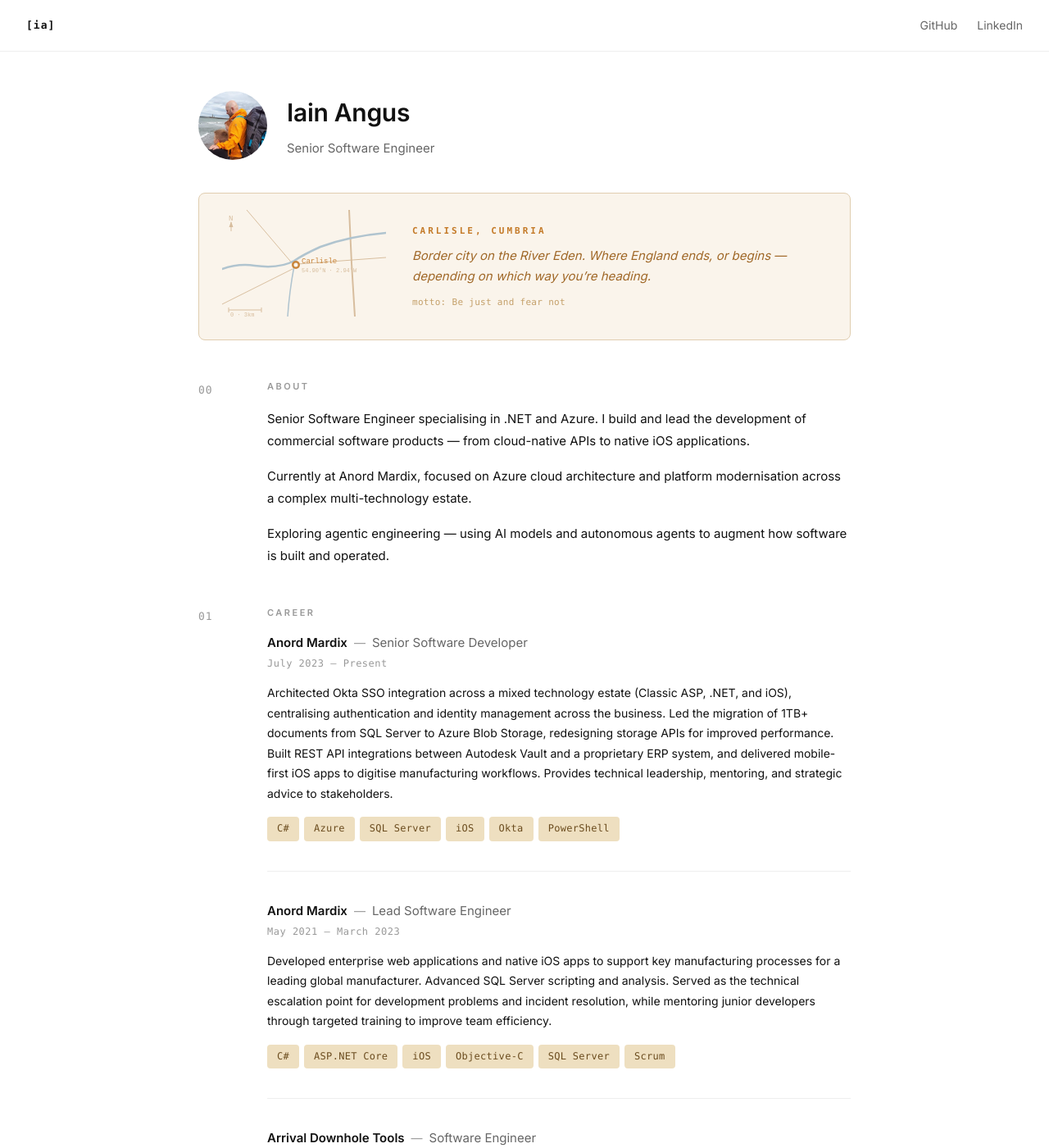
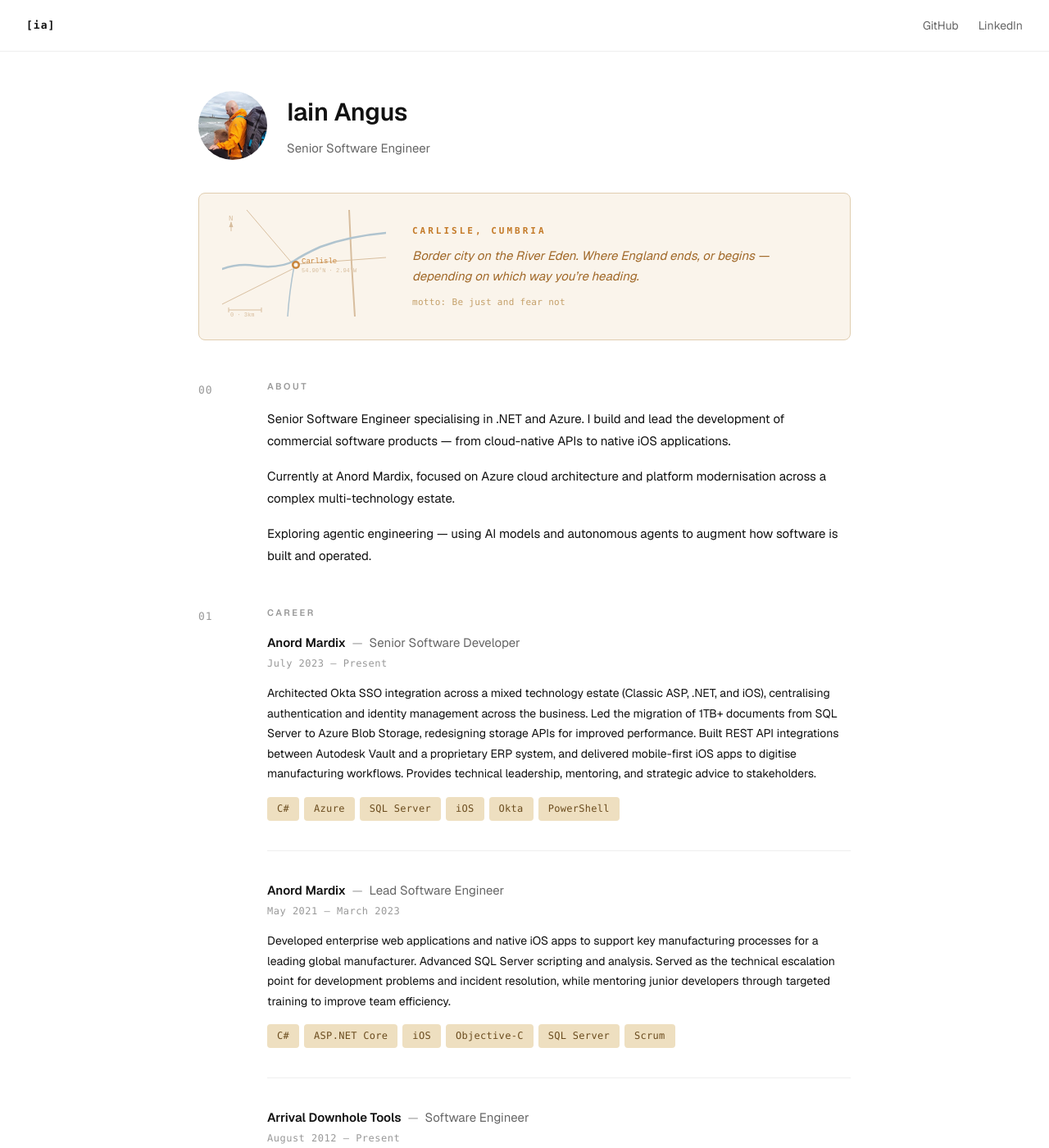
Before and after one commit to sixfortyfour/sixfortyfour.github.io, a Jekyll site: the page built from index.html, in a window 1280 px wide and 1400 px high. Shown: the whole window at 82% size. Built offline with Jekyll 4.4.1, drawn with Linux system fonts in a browser that asks for light colours.

Commit message:
Switch font from Inter to Geist
Co-Authored-By: Claude Sonnet 4.6 <noreply@anthropic.com>

```diff
--- a/_layouts/default.html
+++ b/_layouts/default.html
@@ -8,7 +8,7 @@
   {% seo %}
   <link rel="preconnect" href="https://fonts.googleapis.com">
   <link rel="preconnect" href="https://fonts.gstatic.com" crossorigin>
-  <link href="https://fonts.googleapis.com/css2?family=Inter:wght@400;500;600&display=swap" rel="stylesheet">
+  <link href="https://fonts.googleapis.com/css2?family=Geist:wght@400;500;600&display=swap" rel="stylesheet">
   <link rel="stylesheet" href="{{ '/assets/main.css' | relative_url }}">
 </head>
 <body>
--- a/assets/main.scss
+++ b/assets/main.scss
@@ -19,7 +19,7 @@
 }
 
 body {
-  font-family: 'Inter', -apple-system, BlinkMacSystemFont, 'Segoe UI', Roboto, Helvetica, Arial, sans-serif;
+  font-family: 'Geist', -apple-system, BlinkMacSystemFont, 'Segoe UI', Roboto, Helvetica, Arial, sans-serif;
   background: var(--bg);
   color: var(--text);
   font-size: 16px;
```
